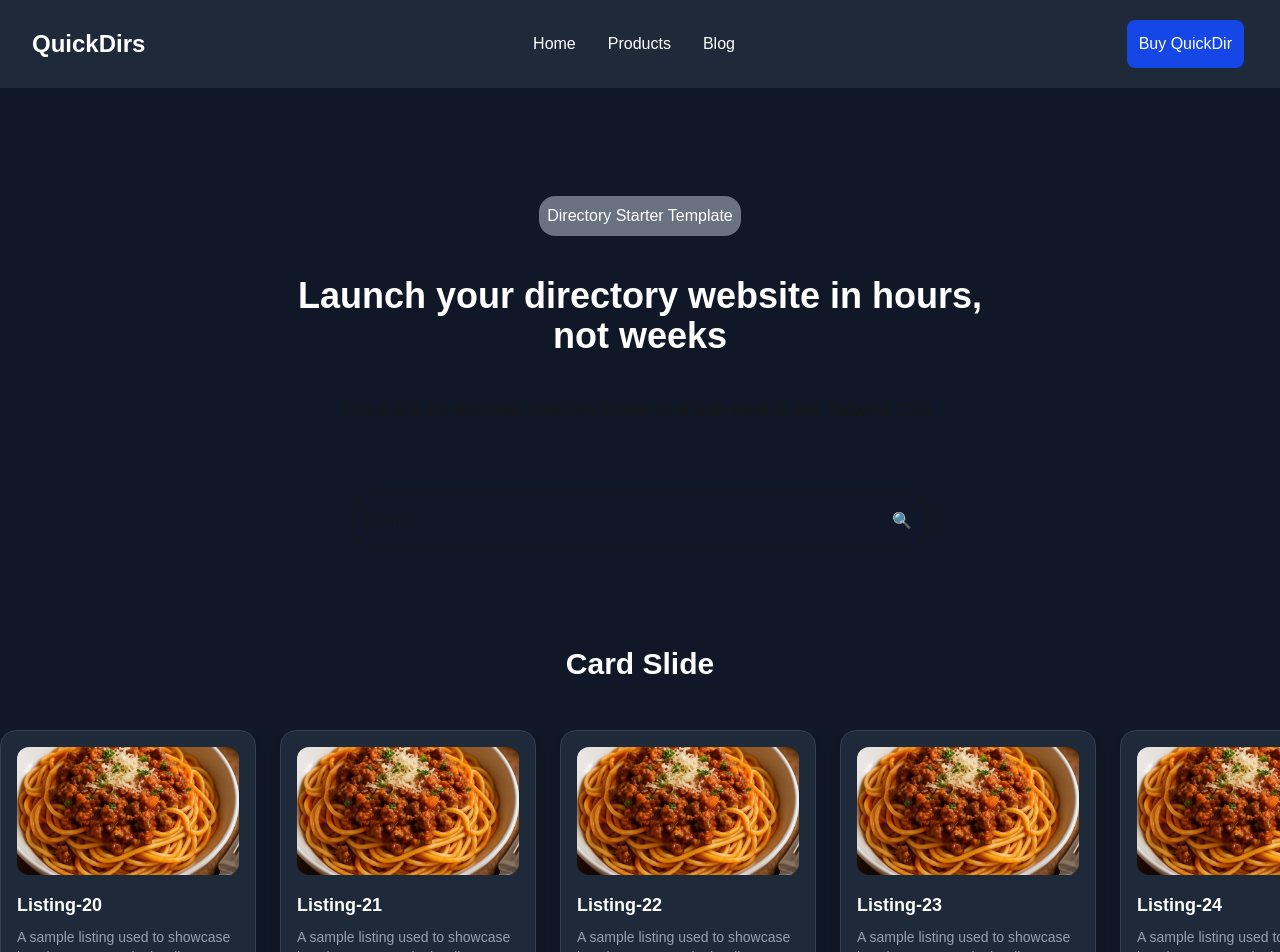
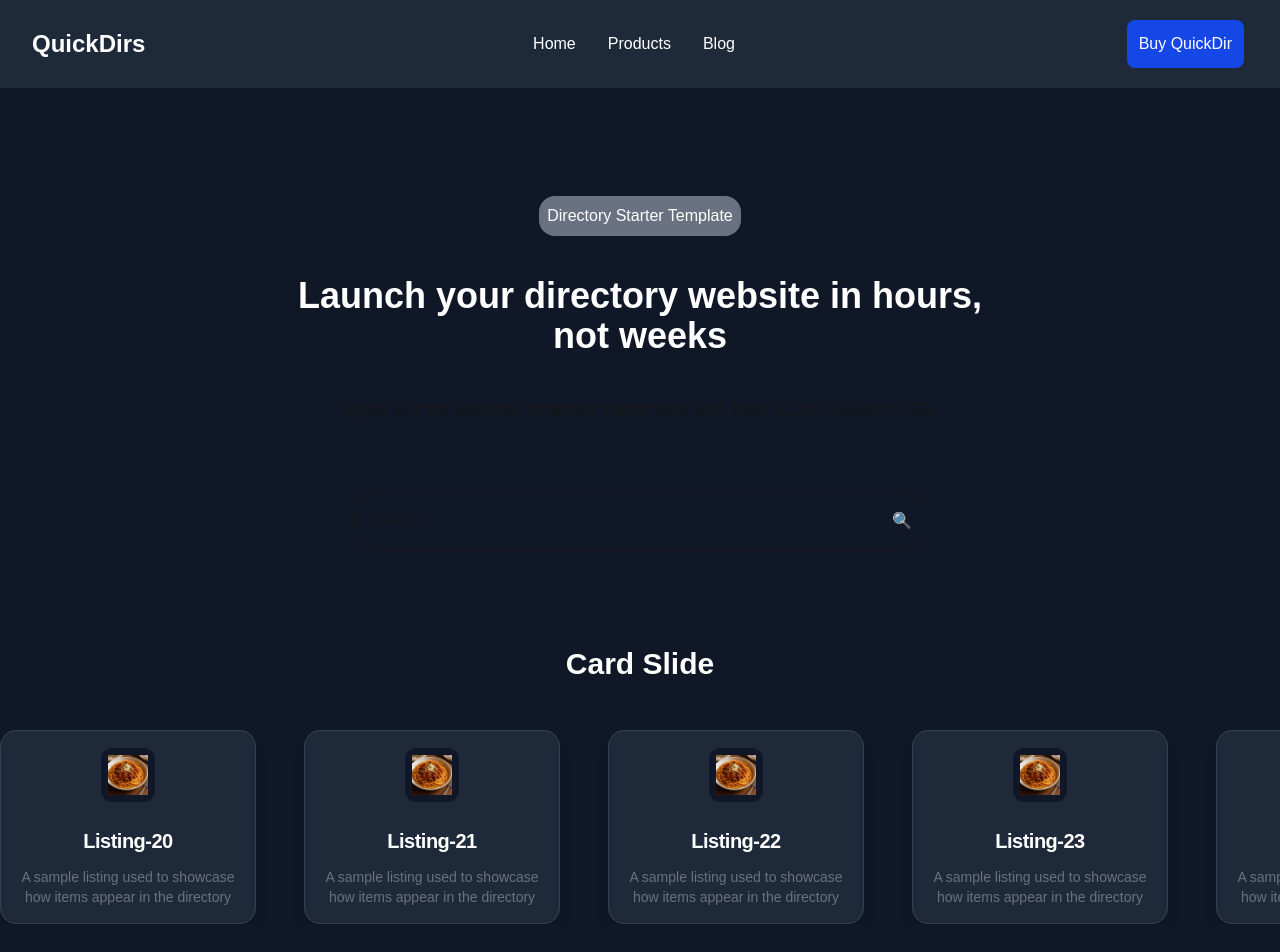
Before and after one commit to Eloheeka/Quick-dirs, a Next.js app: page / in a window 1280 px wide. Shown: the top 952 px of the page. Built offline with nearby package versions, Linux system fonts and the light colour scheme.

Commit message:
Card Component fix

```diff
--- a/app/Components/CardSlide.tsx
+++ b/app/Components/CardSlide.tsx
@@ -23,23 +23,23 @@ export default function CardSlide() {
       <div className="relative w-full overflow-hidden">
 
         {/* Track: This is the long line of cards that actually moves */}
-        <div className="flex w-max gap-6 animate-scroll">
+        <div className="flex w-max gap-12 animate-scroll">
           {duplicatedCards.map((card, index) => (
             <div
               key={`${card.id}-${index}`} // Unique key for duplicated items
-              className="w-64 flex-shrink-0 bg-gray-800 rounded-2xl border border-gray-700 p-4 text-white shadow-lg hover:scale-105 transition-transform duration-300"
+              className="w-64 flex-shrink-0 bg-gray-800 rounded-2xl border border-gray-700 p-4 text-white shadow-lg hover:scale-95 transition-transform duration-300"
             >
-              <div className="w-full h-32 bg-gray-700 rounded-xl flex items-center justify-center mb-4 overflow-hidden">
+              <div className="w-14 h-14 bg-gray-900 rounded-xl flex items-center justify-center mb-6 border border-gray-800 mx-auto">
                 <Image
                   src={image1}
                   alt={card.title}
-                  width={200}
-                  height={150}
-                  className="object-cover w-full h-full"
+                  width={40}
+                  height={40}
+                  className="object-contain"
                 />
               </div>
-              <h3 className="text-lg font-semibold mb-2">{card.title}</h3>
-              <p className="text-sm text-gray-400">{card.description}</p>
+              <h3 className="text-xl font-bold mb-3 tracking-tight text-center">{card.title}</h3>
+              <p className="text-sm text-gray-500 leading-relaxing line-clamp-2 text-center">{card.description}</p>
             </div>
           ))}
         </div>
```
